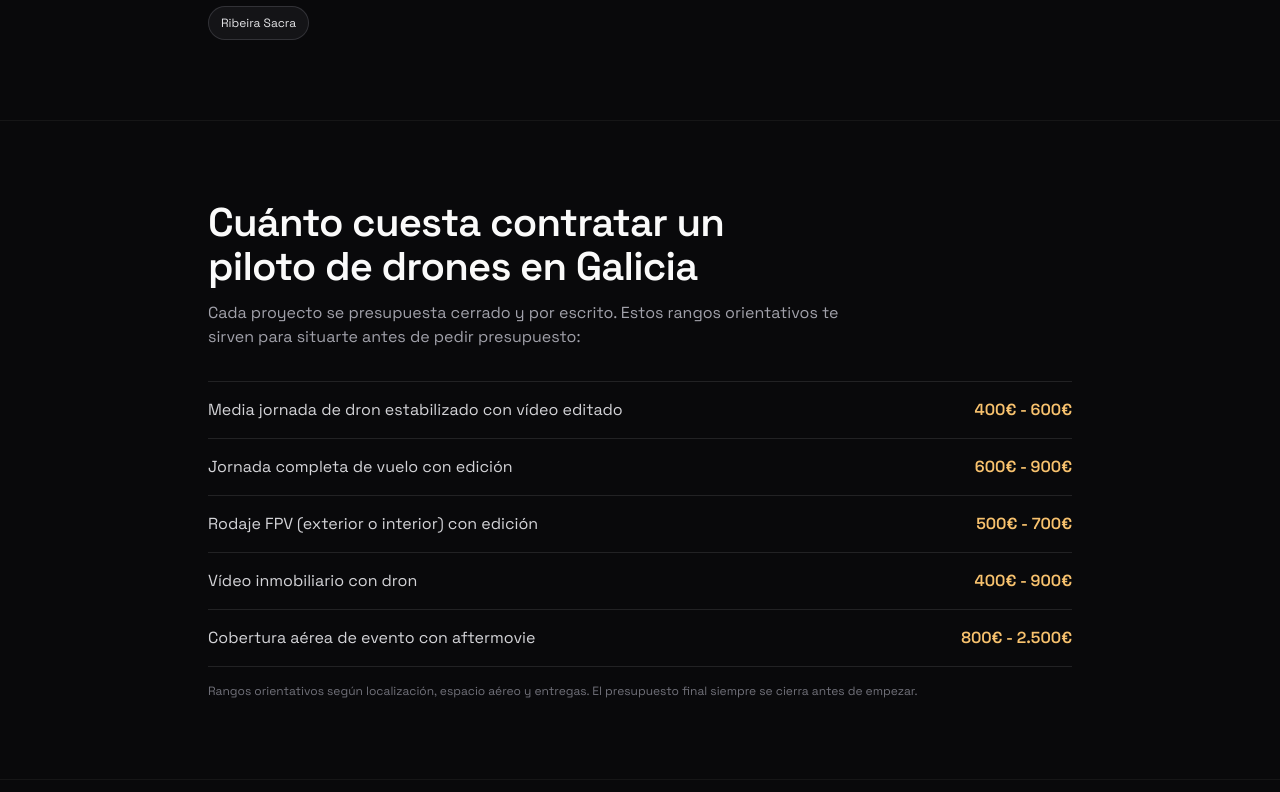
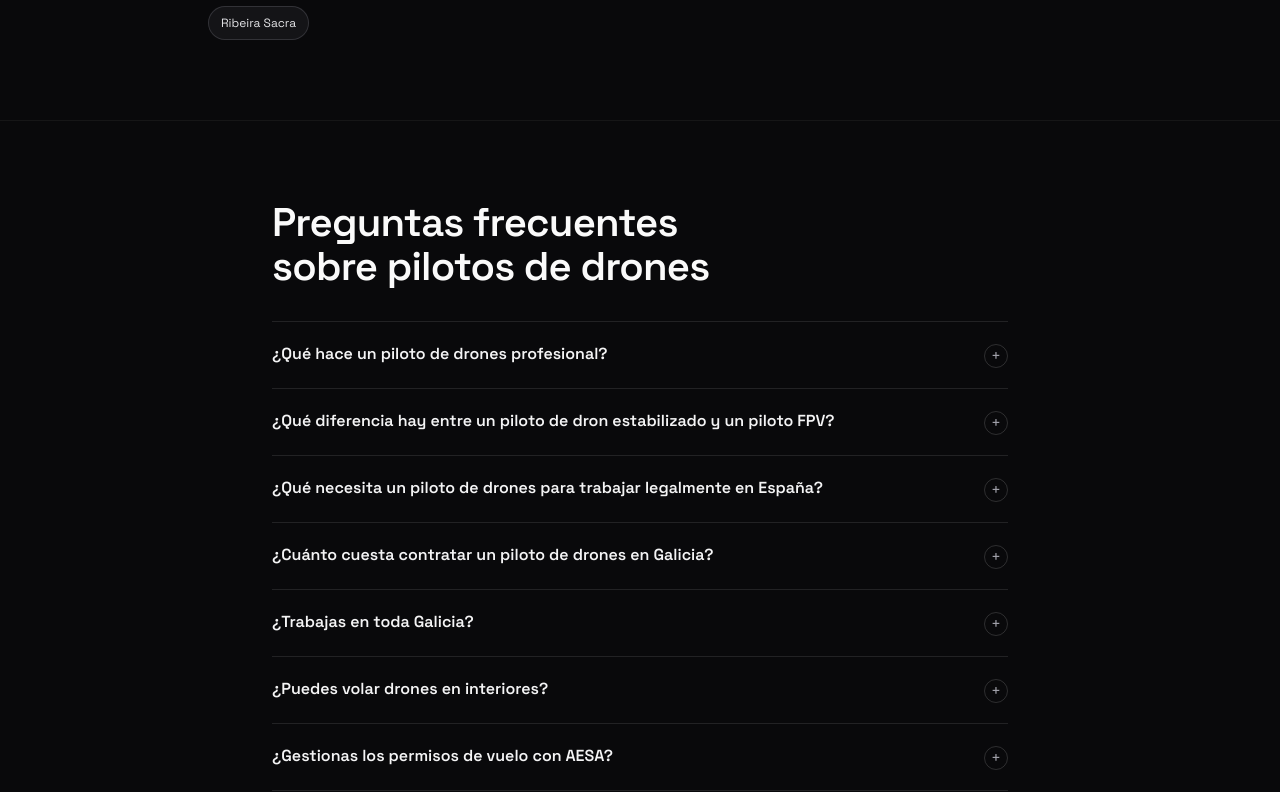
Before and after one commit to kulmenvisuals/KULMEN-VISUALS, a React (Vite) app: page /piloto-de-drones-galicia in a window 1280 px wide. Shown: the part 2808-3600 px from the top of the page. Built offline with nearby package versions, Linux system fonts and the light colour scheme.

Commit message:
quitar precios

```diff
--- a/src/pages/ContenidoRedesSociales.jsx
+++ b/src/pages/ContenidoRedesSociales.jsx
@@ -10,7 +10,7 @@ const faqs = [
   {
     question: '¿Cuánto cuesta el contenido de vídeo para redes?',
     answer:
-      'Un pack de 5 a 10 piezas producidas desde un mismo rodaje se mueve entre 700€ y 2.000€ según jornadas de grabación y nivel de edición. Para publicación sostenida, los packs mensuales con rodaje recurrente reducen el coste por pieza de forma considerable. Siempre con presupuesto cerrado.',
+      'Depende del número de piezas, las jornadas de grabación y el nivel de edición. Para publicación sostenida, los packs mensuales con rodaje recurrente suelen salir más rentables por pieza que los encargos sueltos. Te preparo siempre un presupuesto cerrado adaptado a tu volumen de publicación.',
   },
   {
     question: '¿Cuántos vídeos puede sacar una empresa de un solo rodaje?',
@@ -171,17 +171,6 @@ const data = {
     ],
   },
 
-  precios: {
-    title: 'Cuánto cuesta el contenido para redes',
-    text: 'Rangos habituales según volumen y periodicidad:',
-    items: [
-      ['Pack de 5-10 piezas desde un rodaje', '700€ - 2.000€'],
-      ['Pack mensual con rodaje recurrente', '600€ - 1.500€/mes'],
-      ['Pieza vertical suelta (grabación + edición)', '150€ - 400€'],
-      ['Recorrido FPV vertical de tu espacio', '500€ - 900€'],
-      ['Cobertura de evento con clips el mismo día', '400€ - 1.200€'],
-    ],
-  },
 
   relacionados: [
     {
--- a/src/pages/EdicionPostproduccion.jsx
+++ b/src/pages/EdicionPostproduccion.jsx
@@ -15,7 +15,7 @@ const faqs = [
   {
     question: '¿Cuánto cuesta editar un vídeo?',
     answer:
-      'Como referencia: la edición de una pieza corta (hasta 2 minutos) desde material ya grabado se mueve entre 250€ y 500€; un aftermovie de evento entre 300€ y 700€; y las piezas verticales para redes, entre 80€ y 150€ por unidad según volumen. La corrección de color como servicio suelto, entre 100€ y 300€ por pieza. El precio depende sobre todo de la cantidad de material bruto y del acabado que busques.',
+      'Depende sobre todo de la cantidad de material bruto, la duración final y el acabado que busques: no es lo mismo un corte sencillo que un montaje con corrección de color y motion graphics. Reviso tu material y te preparo un presupuesto cerrado antes de empezar, sin sorpresas.',
   },
   {
     question: '¿Trabajas la edición en remoto?',
@@ -171,17 +171,6 @@ const data = {
     ],
   },
 
-  precios: {
-    title: 'Cuánto cuesta editar un vídeo',
-    text: 'Rangos habituales editando desde material ya grabado:',
-    items: [
-      ['Pieza corta (hasta 2 min) desde tus brutos', '250€ - 500€'],
-      ['Aftermovie de evento', '300€ - 700€'],
-      ['Pieza vertical para redes (por unidad, según volumen)', '80€ - 150€'],
-      ['Corrección de color por pieza', '100€ - 300€'],
-      ['Pack mensual de edición para redes', '400€ - 900€'],
-    ],
-  },
 
   relacionados: [
     {
--- a/src/pages/PilotoDronesGalicia.jsx
+++ b/src/pages/PilotoDronesGalicia.jsx
@@ -25,7 +25,7 @@ const faqs = [
   {
     question: '¿Cuánto cuesta contratar un piloto de drones en Galicia?',
     answer:
-      'Una media jornada de vuelo con dron estabilizado y entrega de vídeo editado suele costar entre 400€ y 600€. La jornada completa, entre 600€ y 900€. Los rodajes FPV parten de 500€ a 700€ porque exigen más preparación y ensayos. El precio final depende de la localización, el espacio aéreo, la edición incluida y las versiones de entrega. Siempre trabajo con presupuesto cerrado por escrito.',
+      'Depende de la duración del vuelo, el tipo de dron (estabilizado o FPV), la localización, el espacio aéreo y la edición incluida. Cada proyecto es distinto, así que preparo siempre un presupuesto cerrado y desglosado por escrito antes de empezar, sin sorpresas ni cargos ocultos. Cuéntame tu proyecto y te lo preparo sin compromiso.',
   },
   {
     question: '¿Trabajas en toda Galicia?',
@@ -385,37 +385,6 @@ export default function PilotoDronesGalicia() {
         </div>
       </section>
 
-      {/* PRECIOS ORIENTATIVOS: datos concretos que los motores de IA citan */}
-      <section className="border-t border-white/5">
-        <div className="max-w-4xl mx-auto px-4 py-14 md:py-20">
-          <h2 className="kv-section-title mb-3">
-            Cuánto cuesta contratar un piloto de drones en Galicia
-          </h2>
-          <p className="kv-body-muted max-w-2xl mb-8">
-            Cada proyecto se presupuesta cerrado y por escrito. Estos rangos
-            orientativos te sirven para situarte antes de pedir presupuesto:
-          </p>
-          <ul className="divide-y divide-white/10 border-y border-white/10">
-            {[
-              ['Media jornada de dron estabilizado con vídeo editado', '400€ - 600€'],
-              ['Jornada completa de vuelo con edición', '600€ - 900€'],
-              ['Rodaje FPV (exterior o interior) con edición', '500€ - 700€'],
-              ['Vídeo inmobiliario con dron', '400€ - 900€'],
-              ['Cobertura aérea de evento con aftermovie', '800€ - 2.500€'],
-            ].map(([concepto, precio]) => (
-              <li key={concepto} className="flex items-baseline justify-between gap-6 py-4">
-                <span className="text-sm md:text-base text-zinc-300">{concepto}</span>
-                <span className="font-semibold text-amber-300 whitespace-nowrap">{precio}</span>
-              </li>
-            ))}
-          </ul>
-          <p className="kv-caption text-zinc-500 mt-4">
-            Rangos orientativos según localización, espacio aéreo y entregas.
-            El presupuesto final siempre se cierra antes de empezar.
-          </p>
-        </div>
-      </section>
-
       {/* FAQ */}
       <section className="border-t border-white/5">
         <div className="max-w-3xl mx-auto px-4 py-14 md:py-20">
--- a/src/pages/ProduccionAudiovisual.jsx
+++ b/src/pages/ProduccionAudiovisual.jsx
@@ -10,7 +10,7 @@ const faqs = [
   {
     question: '¿Cuánto cuesta una producción audiovisual en Galicia?',
     answer:
-      'Depende del alcance. Como referencia: un vídeo de marca de 60 a 90 segundos se mueve entre 800€ y 2.500€; un aftermovie de evento entre 600€ y 1.800€; un spot con guion y localizaciones entre 3.000€ y 8.000€. Siempre trabajo con presupuesto cerrado y desglosado antes de empezar.',
+      'Depende del alcance del proyecto: duración, número de localizaciones, si hay dron o cámara (o ambos) y la complejidad de la edición. No hay una tarifa fija porque cada pieza tiene necesidades distintas. Preparo siempre un presupuesto cerrado y desglosado antes de empezar, tras una breve llamada o correo para entender qué necesitas.',
   },
   {
     question: '¿Qué diferencia hay entre una productora grande y una creadora independiente?',
@@ -168,17 +168,6 @@ const data = {
     ],
   },
 
-  precios: {
-    title: 'Cuánto cuesta una producción audiovisual',
-    text: 'Rangos habituales para proyectos en Galicia con producción completa:',
-    items: [
-      ['Vídeo de marca o presentación (60-90 seg)', '800€ - 2.500€'],
-      ['Aftermovie de evento (2-4 min)', '600€ - 1.800€'],
-      ['Spot publicitario con guion y localizaciones', '3.000€ - 8.000€'],
-      ['Videoclip musical', '500€ - 3.000€'],
-      ['Pack de contenido para redes (5-10 piezas)', '700€ - 2.000€'],
-    ],
-  },
 
   relacionados: [
     {
```
